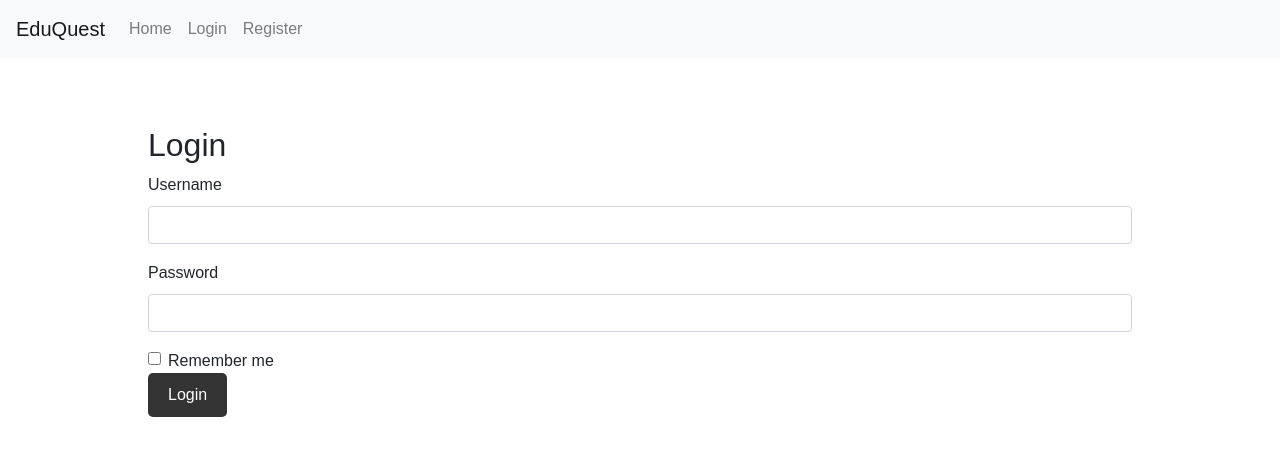
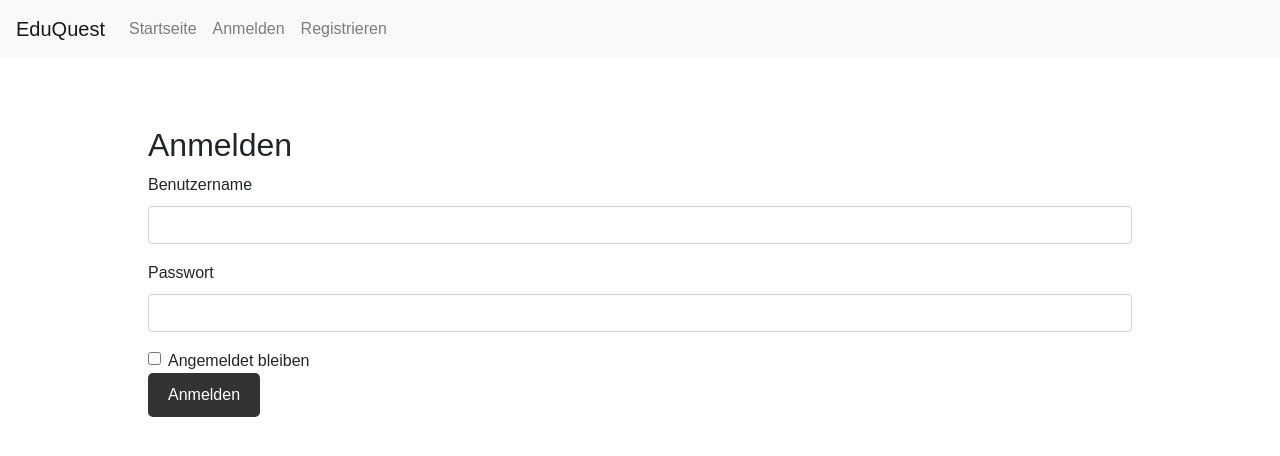
Before and after one commit to lerncare/eduquest, a Flask app: page /login in a window 1280 px wide. Shown: the top 456 px of the page. Run offline with Flask 3, Linux system fonts and the light colour scheme; some libraries are stand-ins or nearby versions.

Commit message:
Agent step completed: Debug registration and login processes

```diff
--- a/auth.py
+++ b/auth.py
@@ -47,6 +47,7 @@ def register_post():
     db.session.add(new_user)
     db.session.commit()
 
+    flash('Dein Konto wurde erstellt. Du bist registriert und kannst dich nun einloggen.')
     return redirect(url_for('auth.login'))
 
 @auth.route('/logout')
--- a/main.py
+++ b/main.py
@@ -1,8 +1,8 @@
 from flask import Flask, render_template
-from flask_sqlalchemy import SQLAlchemy
 from flask_migrate import Migrate
 from flask_login import LoginManager
 import os
+from extensions import db
 
 app = Flask(__name__)
 app.config['SECRET_KEY'] = os.environ.get('SECRET_KEY', os.urandom(24))
@@ -11,7 +11,7 @@ if app.config['SQLALCHEMY_DATABASE_URI'].startswith("postgres://"):
     app.config['SQLALCHEMY_DATABASE_URI'] = app.config['SQLALCHEMY_DATABASE_URI'].replace("postgres://", "postgresql://", 1)
 app.config['SQLALCHEMY_TRACK_MODIFICATIONS'] = False
 
-db = SQLAlchemy(app)
+db.init_app(app)
 migrate = Migrate(app, db)
 
 login_manager = LoginManager()
--- a/models.py
+++ b/models.py
@@ -6,7 +6,7 @@ class User(UserMixin, db.Model):
     id = db.Column(db.Integer, primary_key=True)
     username = db.Column(db.String(64), unique=True, nullable=False)
     email = db.Column(db.String(120), unique=True, nullable=False)
-    password_hash = db.Column(db.String(255))
+    password_hash = db.Column(db.String(255))  # Increased length to 255
     progress = db.Column(db.Integer, default=0)
 
     def set_password(self, password):
--- a/templates/base.html
+++ b/templates/base.html
@@ -1,5 +1,5 @@
 <!DOCTYPE html>
-<html lang="en">
+<html lang="de">
 <head>
     <meta charset="UTF-8">
     <meta name="viewport" content="width=device-width, initial-scale=1.0">
@@ -16,11 +16,11 @@
         <div class="collapse navbar-collapse" id="navbarNav">
             <ul class="navbar-nav">
                 <li class="nav-item">
-                    <a class="nav-link" href="{{ url_for('index') }}">Home</a>
+                    <a class="nav-link" href="{{ url_for('index') }}">Startseite</a>
                 </li>
                 {% if current_user.is_authenticated %}
                 <li class="nav-item">
-                    <a class="nav-link" href="{{ url_for('games.profile') }}">Profile</a>
+                    <a class="nav-link" href="{{ url_for('games.profile') }}">Profil</a>
                 </li>
                 <li class="nav-item">
                     <a class="nav-link" href="{{ url_for('games.mindmaster') }}">MindMaster</a>
@@ -32,14 +32,14 @@
                     <a class="nav-link" href="{{ url_for('games.zen_zone') }}">Zen-Zone</a>
                 </li>
                 <li class="nav-item">
-                    <a class="nav-link" href="{{ url_for('auth.logout') }}">Logout</a>
+                    <a class="nav-link" href="{{ url_for('auth.logout') }}">Abmelden</a>
                 </li>
                 {% else %}
                 <li class="nav-item">
-                    <a class="nav-link" href="{{ url_for('auth.login') }}">Login</a>
+                    <a class="nav-link" href="{{ url_for('auth.login') }}">Anmelden</a>
                 </li>
                 <li class="nav-item">
-                    <a class="nav-link" href="{{ url_for('auth.register') }}">Register</a>
+                    <a class="nav-link" href="{{ url_for('auth.register') }}">Registrieren</a>
                 </li>
                 {% endif %}
             </ul>
@@ -47,6 +47,16 @@
     </nav>
 
     <div class="container">
+        {% with messages = get_flashed_messages() %}
+          {% if messages %}
+            <div class="flashed-messages">
+              {% for message in messages %}
+                <div class="alert alert-info">{{ message }}</div>
+              {% endfor %}
+            </div>
+          {% endif %}
+        {% endwith %}
+
         {% block content %}
         {% endblock %}
     </div>
--- a/templates/index.html
+++ b/templates/index.html
@@ -1,7 +1,7 @@
 {% extends "base.html" %}
 
 {% block content %}
-<h1 class="mt-5">Welcome to EduQuest: Lehrkraft-Edition</h1>
-<p>EduQuest is a gamification platform designed to help teachers improve their skills and manage their workload more effectively.</p>
-<p>Please login or register to access the games and track your progress.</p>
+<h1 class="mt-5">Willkommen bei EduQuest: Lehrkraft-Edition</h1>
+<p>EduQuest ist eine Gamification-Plattform, die entwickelt wurde, um Lehrern dabei zu helfen, ihre Fähigkeiten zu verbessern und ihre Arbeitsbelastung effektiver zu bewältigen.</p>
+<p>Bitte melden Sie sich an oder registrieren Sie sich, um auf die Spiele zuzugreifen und Ihren Fortschritt zu verfolgen.</p>
 {% endblock %}
--- a/templates/login.html
+++ b/templates/login.html
@@ -1,20 +1,20 @@
 {% extends "base.html" %}
 
 {% block content %}
-<h2 class="mt-5">Login</h2>
+<h2 class="mt-5">Anmelden</h2>
 <form method="POST" action="{{ url_for('auth.login') }}">
     <div class="form-group">
-        <label for="username">Username</label>
+        <label for="username">Benutzername</label>
         <input type="text" class="form-control" id="username" name="username" required>
     </div>
     <div class="form-group">
-        <label for="password">Password</label>
+        <label for="password">Passwort</label>
         <input type="password" class="form-control" id="password" name="password" required>
     </div>
     <div class="form-check">
         <input type="checkbox" class="form-check-input" id="remember" name="remember">
-        <label class="form-check-label" for="remember">Remember me</label>
+        <label class="form-check-label" for="remember">Angemeldet bleiben</label>
     </div>
-    <button type="submit" class="btn btn-primary">Login</button>
+    <button type="submit" class="btn btn-primary">Anmelden</button>
 </form>
 {% endblock %}
```
Also changed, not shown: pasted_text.txt (added, +46 -0 lines), templates/register.html (+5 -5 lines), 1 other file.
